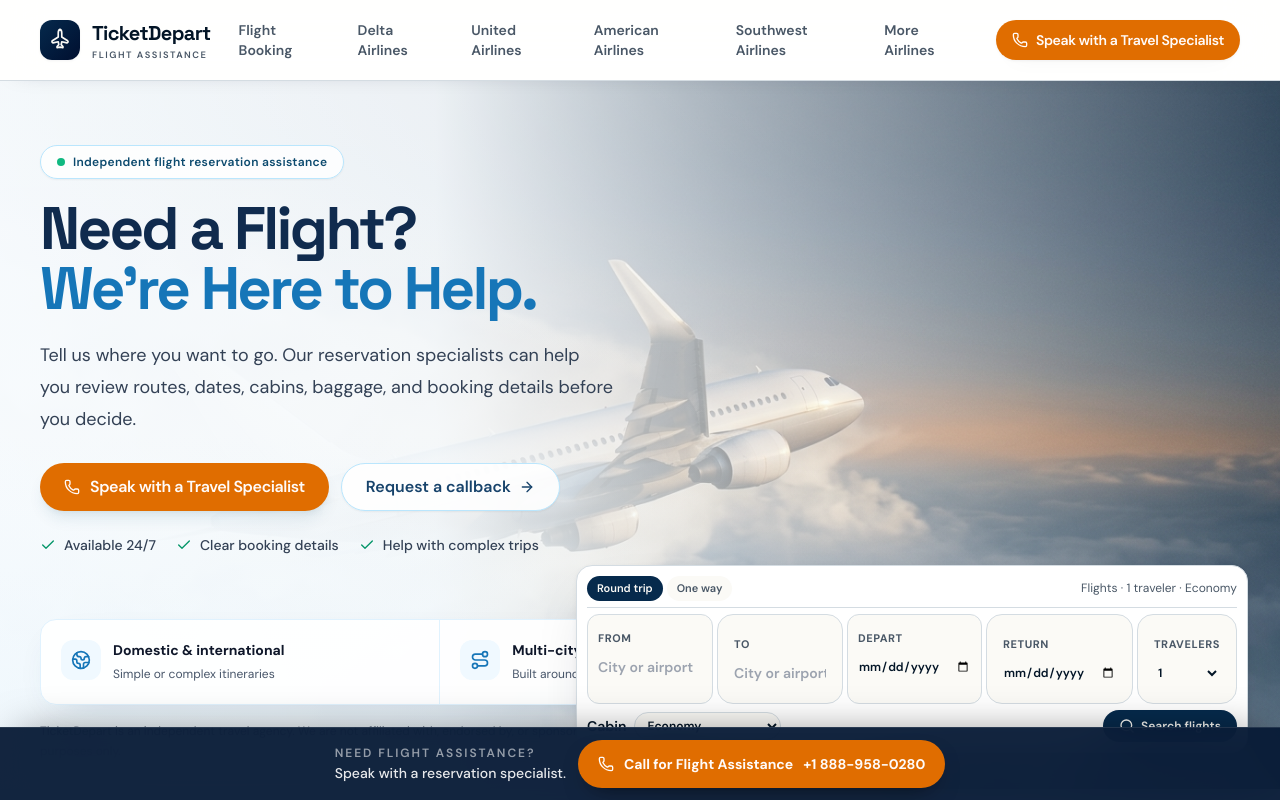
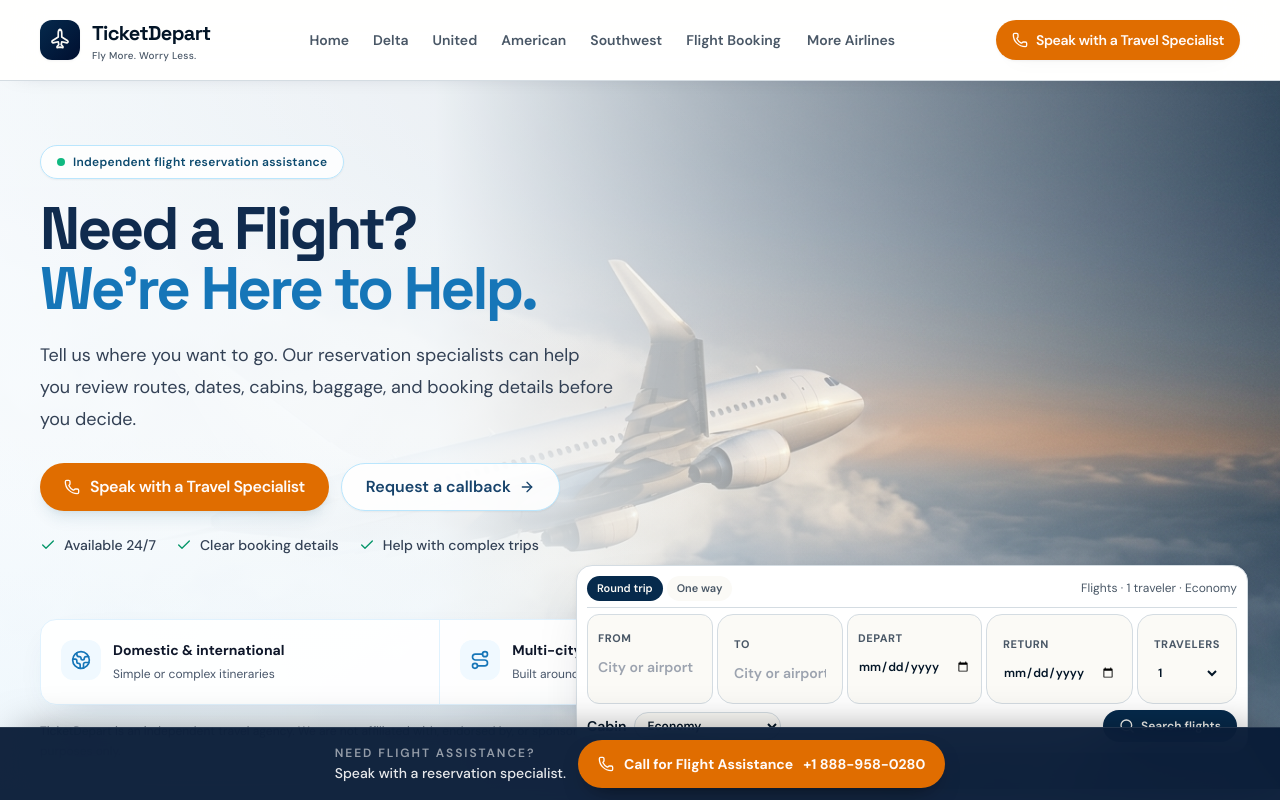
Before and after one commit to gauravpabbun1989-spec/td-2-2026, a React (Vite) app in the folder src/frontend/: page / in a window 1280 px wide. Shown: the top 800 px of the page. Built offline with nearby package versions, Linux system fonts and the light colour scheme; what @caffeineai/core-infrastructure would draw is missing.

Commit message:
design: simplify desktop navigation to match homepage concept

```diff
--- a/src/frontend/src/components/SiteHeader.tsx
+++ b/src/frontend/src/components/SiteHeader.tsx
@@ -24,16 +24,17 @@ export function SiteHeader() {
           </span>
           <span className="flex flex-col leading-none">
             <span className="font-display text-lg font-bold tracking-[-0.03em] text-foreground sm:text-xl">TicketDepart</span>
-            <span className="mt-1 hidden text-[0.58rem] font-semibold uppercase tracking-[0.16em] text-muted-foreground sm:block">Flight assistance</span>
+            <span className="mt-1 hidden text-[0.62rem] font-medium tracking-wide text-muted-foreground sm:block">Fly More. Worry Less.</span>
           </span>
         </Link>
 
         <nav aria-label="Primary" className="hidden min-w-0 items-center gap-0.5 lg:flex xl:gap-1">
-          <Link to="/flight-booking" className="rounded-full px-2 py-2.5 text-xs font-semibold text-muted-foreground transition-smooth hover:bg-muted hover:text-foreground sm:px-2.5 lg:text-[0.78rem] xl:px-3 xl:text-sm">Flight Booking</Link>
-          <Link to="/delta-airlines" className="rounded-full px-2 py-2.5 text-xs font-semibold text-muted-foreground transition-smooth hover:bg-muted hover:text-foreground sm:px-2.5 lg:text-[0.78rem] xl:px-3 xl:text-sm">Delta Airlines</Link>
-          <Link to="/united-airlines" className="rounded-full px-2 py-2.5 text-xs font-semibold text-muted-foreground transition-smooth hover:bg-muted hover:text-foreground sm:px-2.5 lg:text-[0.78rem] xl:px-3 xl:text-sm">United Airlines</Link>
-          <Link to="/american-airlines" className="rounded-full px-2 py-2.5 text-xs font-semibold text-muted-foreground transition-smooth hover:bg-muted hover:text-foreground sm:px-2.5 lg:text-[0.78rem] xl:px-3 xl:text-sm">American Airlines</Link>
-          <Link to="/southwest-airlines" className="rounded-full px-2 py-2.5 text-xs font-semibold text-muted-foreground transition-smooth hover:bg-muted hover:text-foreground sm:px-2.5 lg:text-[0.78rem] xl:px-3 xl:text-sm">Southwest Airlines</Link>
+          <Link to="/" className="rounded-full px-2 py-2.5 text-xs font-semibold text-muted-foreground transition-smooth hover:bg-muted hover:text-foreground xl:px-2.5 xl:text-sm">Home</Link>
+          <Link to="/delta-airlines" className="rounded-full px-2 py-2.5 text-xs font-semibold text-muted-foreground transition-smooth hover:bg-muted hover:text-foreground xl:px-2.5 xl:text-sm">Delta</Link>
+          <Link to="/united-airlines" className="rounded-full px-2 py-2.5 text-xs font-semibold text-muted-foreground transition-smooth hover:bg-muted hover:text-foreground xl:px-2.5 xl:text-sm">United</Link>
+          <Link to="/american-airlines" className="rounded-full px-2 py-2.5 text-xs font-semibold text-muted-foreground transition-smooth hover:bg-muted hover:text-foreground xl:px-2.5 xl:text-sm">American</Link>
+          <Link to="/southwest-airlines" className="rounded-full px-2 py-2.5 text-xs font-semibold text-muted-foreground transition-smooth hover:bg-muted hover:text-foreground xl:px-2.5 xl:text-sm">Southwest</Link>
+          <Link to="/flight-booking" className="rounded-full px-2 py-2.5 text-xs font-semibold text-muted-foreground transition-smooth hover:bg-muted hover:text-foreground xl:px-2.5 xl:text-sm">Flight Booking</Link>
           <div className="relative">
             <details className="group">
               <summary className="cursor-pointer list-none rounded-full px-2 py-2.5 text-xs font-semibold text-muted-foreground transition-smooth hover:bg-muted hover:text-foreground sm:px-2.5 lg:text-[0.78rem] xl:px-3 xl:text-sm">More Airlines</summary>
```
